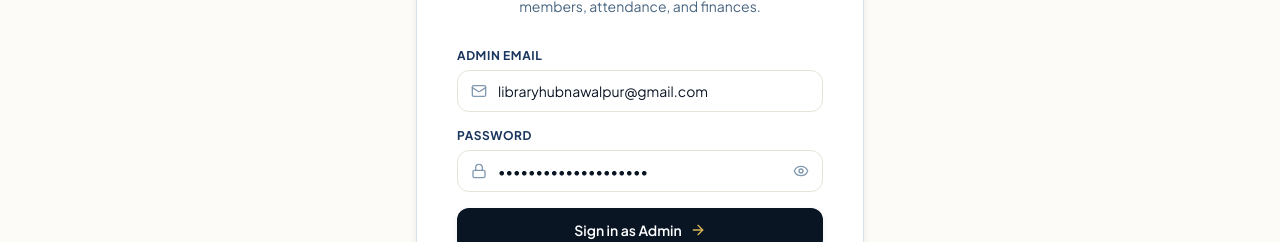
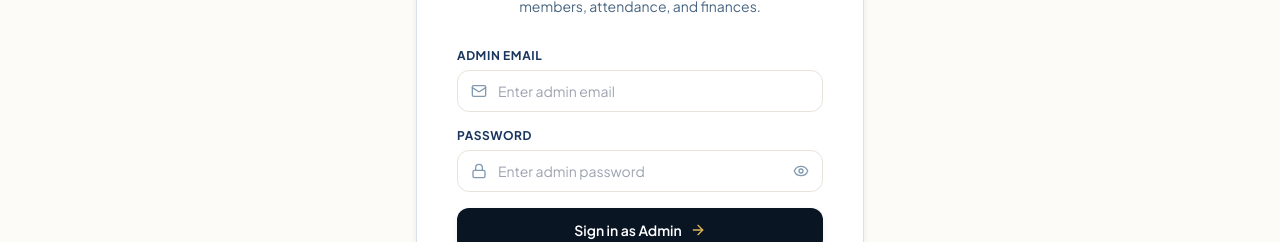
Before and after one commit to himanshu561hi/LibraryHub, a React (Vite) app in the folder frontend/: page /admin/login in a window 1280 px wide. Shown: the part 289-531 px from the top of the page. Built offline with nearby package versions, Linux system fonts and the light colour scheme; no server answers.

Commit message:
fix(auth): clear prefilled credentials and reset inputs to blank on AdminLoginPage

```diff
--- a/frontend/src/pages/admin/AdminLoginPage.jsx
+++ b/frontend/src/pages/admin/AdminLoginPage.jsx
@@ -9,8 +9,8 @@ export default function AdminLoginPage() {
   const navigate = useNavigate();
   const location = useLocation();
 
-  const [email, setEmail] = useState('libraryhubnawalpur@gmail.com');
-  const [password, setPassword] = useState('Admin@LibraryHub8090');
+  const [email, setEmail] = useState('');
+  const [password, setPassword] = useState('');
   const [showPassword, setShowPassword] = useState(false);
   const [loading, setLoading] = useState(false);
   const [errorMsg, setErrorMsg] = useState('');
@@ -77,7 +77,8 @@ export default function AdminLoginPage() {
                 required
                 value={email}
                 onChange={(e) => setEmail(e.target.value)}
-                placeholder="libraryhubnawalpur@gmail.com"
+                placeholder="Enter admin email"
+                autoComplete="off"
                 className="w-full pl-10 pr-4 py-2.5 rounded-xl border border-brand-surface-border text-sm text-brand-navy-950 focus:outline-none focus:ring-2 focus:ring-brand-gold-500 focus:border-transparent transition-all"
               />
             </div>
@@ -96,7 +97,8 @@ export default function AdminLoginPage() {
                 required
                 value={password}
                 onChange={(e) => setPassword(e.target.value)}
-                placeholder="••••••••••••"
+                placeholder="Enter admin password"
+                autoComplete="new-password"
                 className="w-full pl-10 pr-10 py-2.5 rounded-xl border border-brand-surface-border text-sm text-brand-navy-950 focus:outline-none focus:ring-2 focus:ring-brand-gold-500 focus:border-transparent transition-all"
               />
               <button
```
